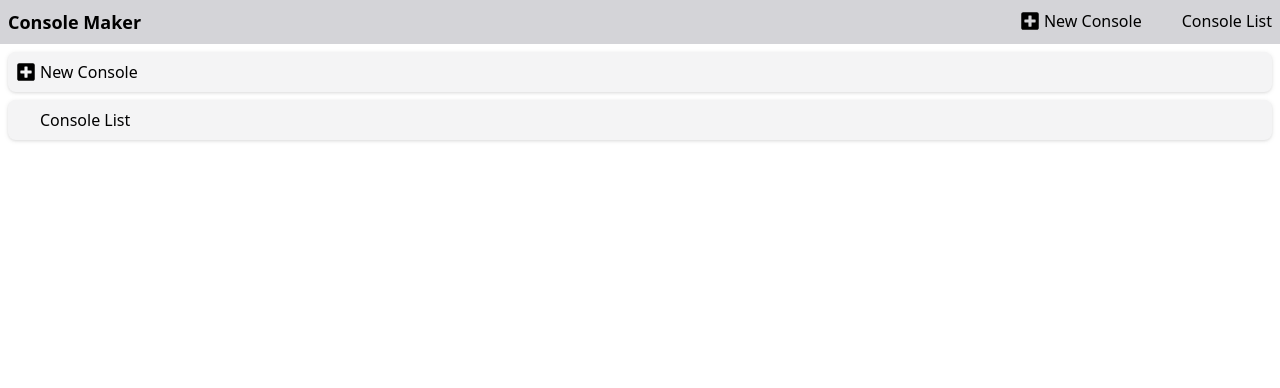
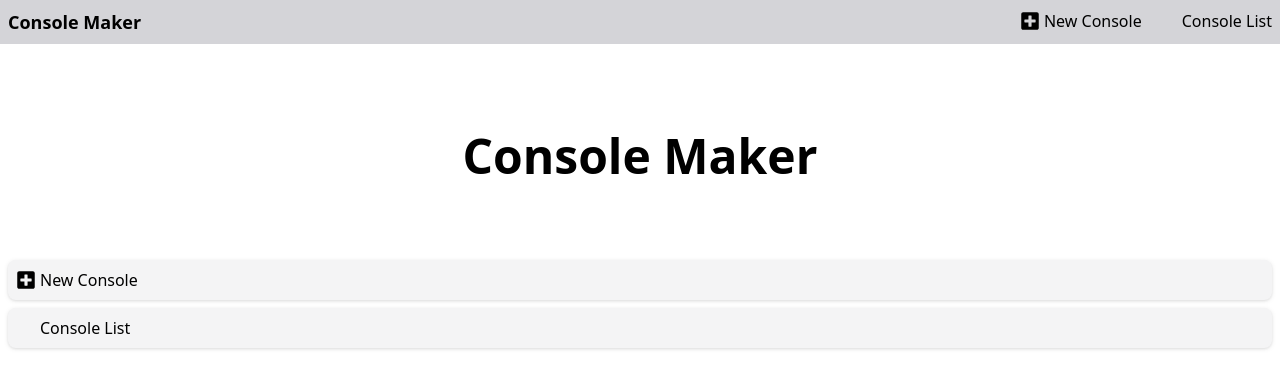
Before and after one commit to ppyom/consoler, a React (Create React App) app: page / in a window 1280 px wide. Shown: the top 388 px of the page. Built offline with nearby package versions, Linux system fonts and the light colour scheme; some icons are missing.

Commit message:
routes.tsx 에 SiteName 추가

```diff
--- a/src/components/Logo.tsx
+++ b/src/components/Logo.tsx
@@ -1,11 +1,12 @@
-import {memo} from "react";
-import {Link} from "react-router-dom";
+import { memo } from "react";
+import { Link } from "react-router-dom";
+import { SiteName } from "../routes";
 
 const Logo = memo(() => {
 	return (
 		<div className="text-lg font-bold hover:underline">
 			<Link to="/">
-				Console Maker
+				{ SiteName }
 			</Link>
 		</div>
 	);
--- a/src/pages/Home.tsx
+++ b/src/pages/Home.tsx
@@ -1,11 +1,14 @@
 import React from "react";
 import PageLayout from "../components/layouts/PageLayout";
 import LinkButton from "../components/common/LinkButton";
-import routes from "../routes";
+import routes, { SiteName } from "../routes";
 
 const Home = () => {
 	return (
 		<PageLayout>
+			<div className="py-10 sm:py-20 text-center text-3xl sm:text-5xl font-bold">
+				{ SiteName }
+			</div>
 			<div className="flex flex-col gap-2">
 				{
 					routes
--- a/src/routes.tsx
+++ b/src/routes.tsx
@@ -6,7 +6,9 @@ import Home from "./pages/Home";
 import NewConsole from "./pages/NewConsole";
 import IconText from "./components/IconText";
 
-type RouteType = { displayName?: string | ReactNode, showInMenu?: boolean }
+type RouteType = { displayName?: string | ReactNode, showInMenu?: boolean };
+
+const SiteName = 'Console Maker';
 
 const routes: (RouteObject & RouteType)[]  = [
 	{
@@ -37,3 +39,4 @@ const routes: (RouteObject & RouteType)[]  = [
 ];
 
 export default routes;
+export { SiteName };
```
